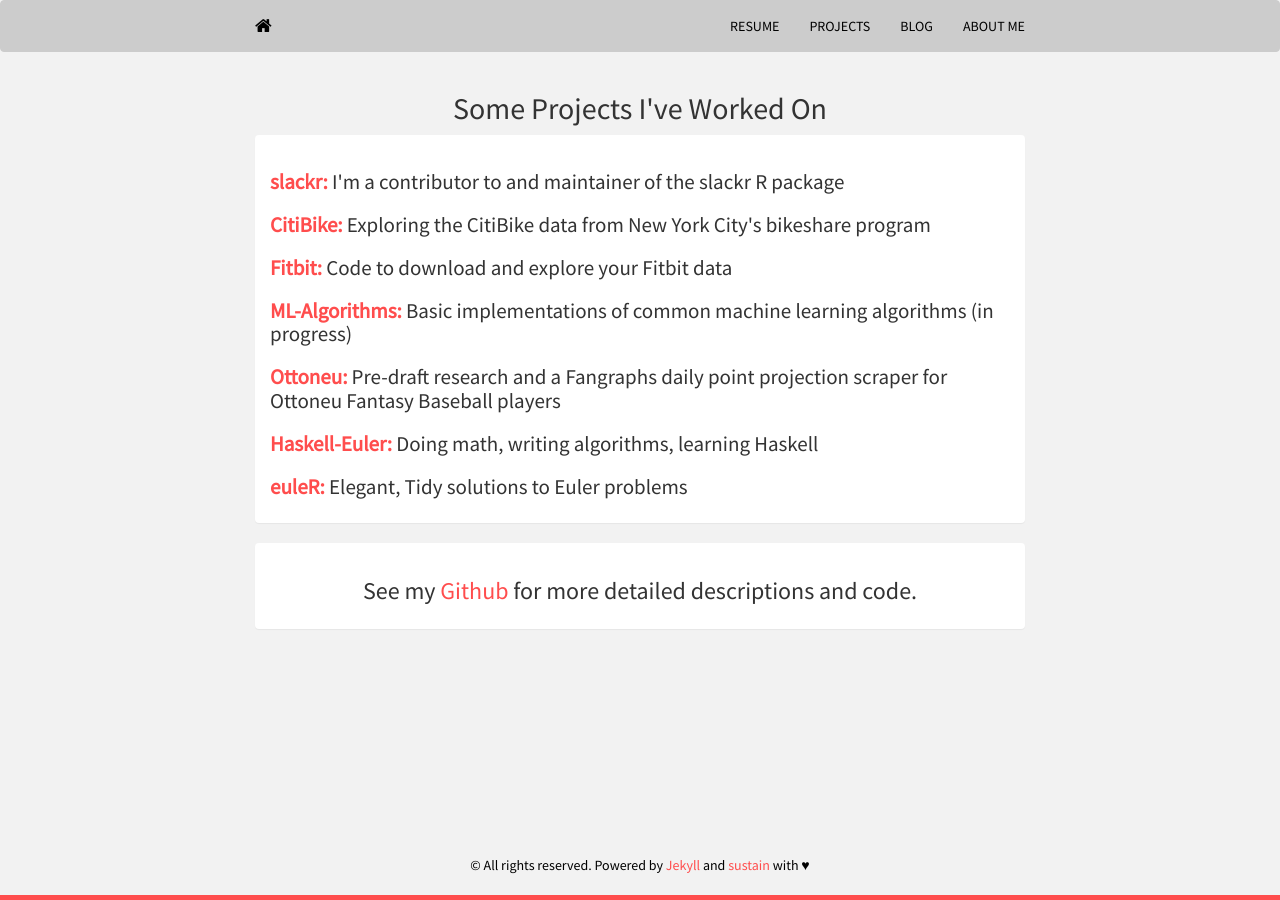
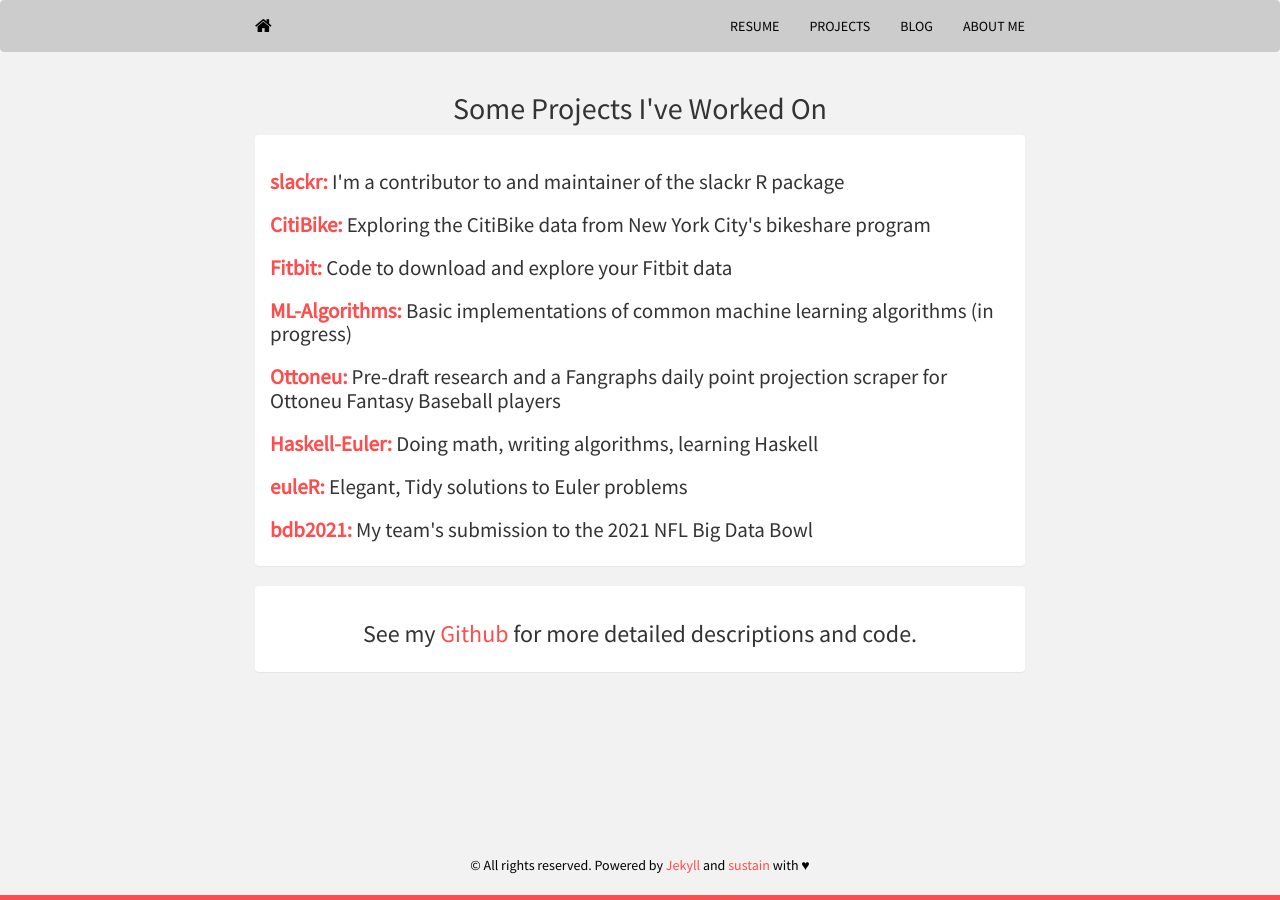
Before and after one commit to mrkaye97/mrkaye97.github.io, a Jekyll site: the page built from projects.html, in a window 1280 px wide. Built offline with Jekyll 4.4.1, drawn with Linux system fonts in a browser that asks for light colours; nearby versions of some CDN libraries.

Commit message:
Update projects.html

```diff
--- a/projects.html
+++ b/projects.html
@@ -25,8 +25,9 @@
     			<h2 style='font-size:150%; text-align:left;'><b><a href='https://mrkaye97.github.io/fitbit-data/'>Fitbit:</a></b> Code to download and explore your Fitbit data</h2>
     			<h2 style='font-size:150%; text-align:left;'><b><a href='https://github.com/mrkaye97/ML-Algorithms'>ML-Algorithms:</a></b> Basic implementations of common machine learning algorithms (in progress)</h2>
     			<h2 style='font-size:150%; text-align:left;'><b><a href='https://github.com/mrkaye97/Ottoneu'>Ottoneu:</a></b> Pre-draft research and a Fangraphs daily point projection scraper for Ottoneu Fantasy Baseball players</h2>
-       			<h2 style='font-size:150%; text-align:left;'><b><a href='https://github.com/mrkaye97/Euler'>Haskell-Euler:</a></b> Doing math, writing algorithms, learning Haskell</h2>
-       			<h2 style='font-size:150%; text-align:left;'><b><a href='https://mrkaye97.github.io/euleR/'>euleR:</a></b> Elegant, Tidy solutions to Euler problems</h2>
+       		<h2 style='font-size:150%; text-align:left;'><b><a href='https://github.com/mrkaye97/Haskell-Euler'>Haskell-Euler:</a></b> Doing math, writing algorithms, learning Haskell</h2>
+       		<h2 style='font-size:150%; text-align:left;'><b><a href='https://mrkaye97.github.io/euleR/'>euleR:</a></b> Elegant, Tidy solutions to Euler problems</h2>
+       		<h2 style='font-size:150%; text-align:left;'><b><a href='https://hjmbigdatabowl.github.io/bdb2021/articles/submission.html'>bdb2021:</a></b> My team's submission to the 2021 NFL Big Data Bowl</h2>
 		  </div>
 		</div>
 	</div>
```
